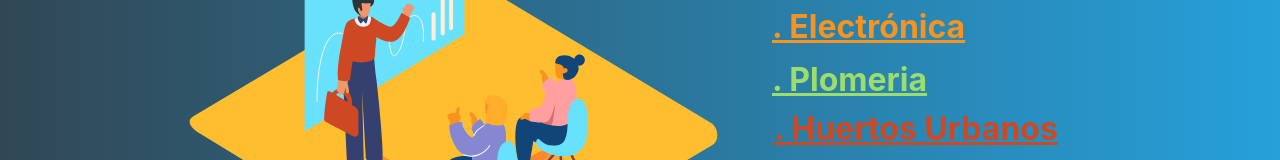
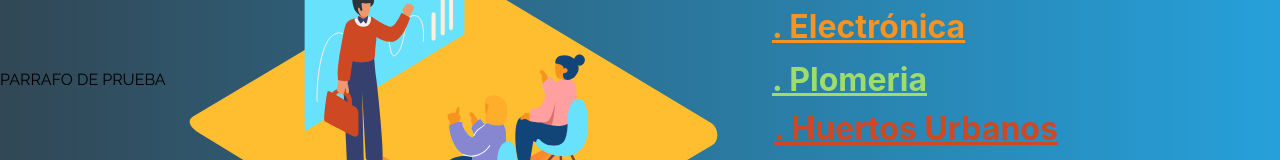
Before and after one commit to ricardopimen/web2, a plain HTML site: page index.html in a window 1280 px wide. Shown: the part 321-481 px from the top of the page. Drawn offline with Linux system fonts and the light colour scheme.

Commit message:
mensaje de prueba de conexion

```diff
--- a/index.html
+++ b/index.html
@@ -28,7 +28,7 @@
             <img class="foto2" src="ilustraciones/isometric.svg" alt="isometric.svg">
             <img class="foto3" src="ilustraciones/logopila3.svg" alt="vec.svg">
         </div>
-
+        <p>PARRAFO DE PRUEBA</p>
     </main>
 
 
```
